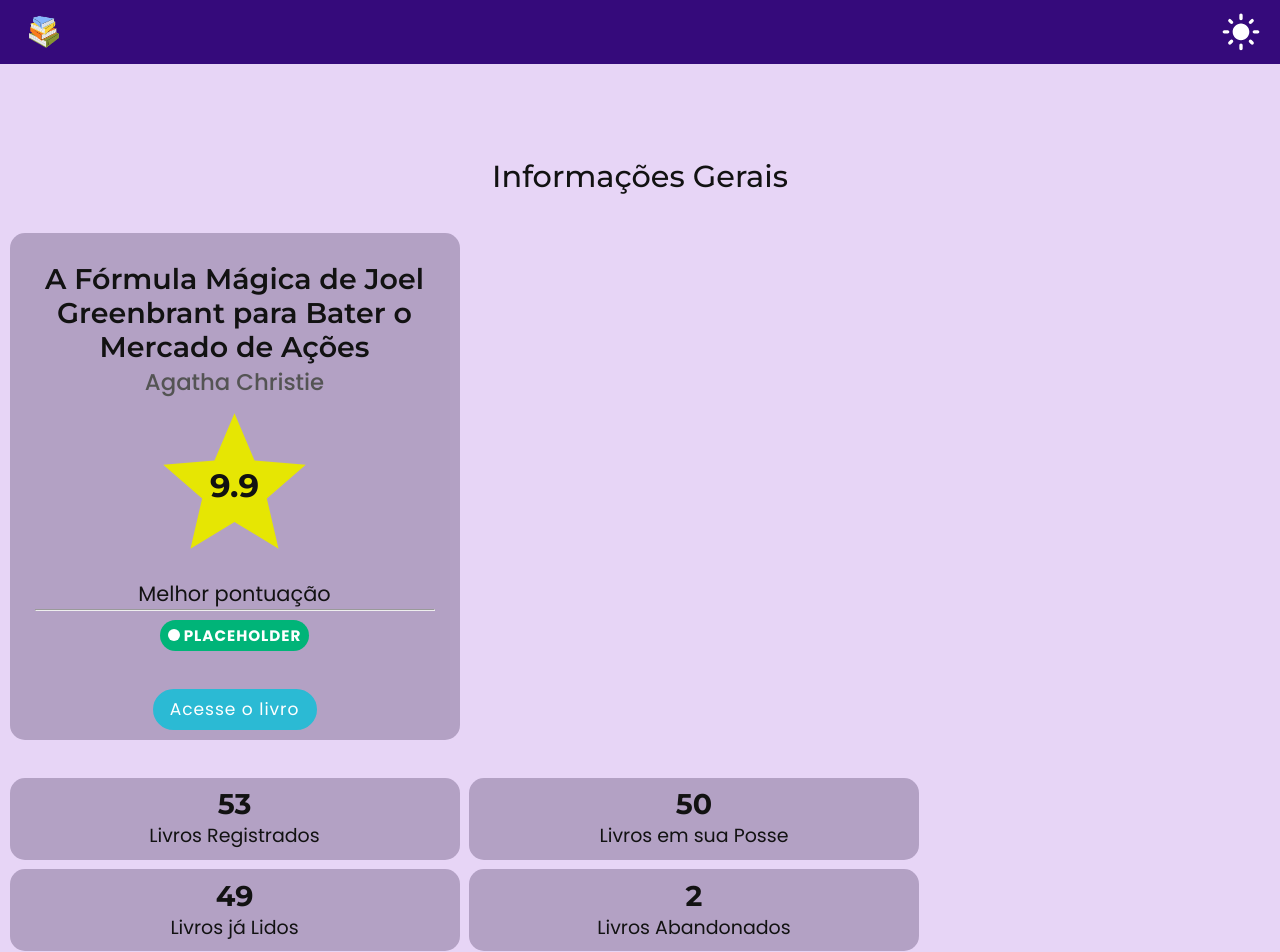
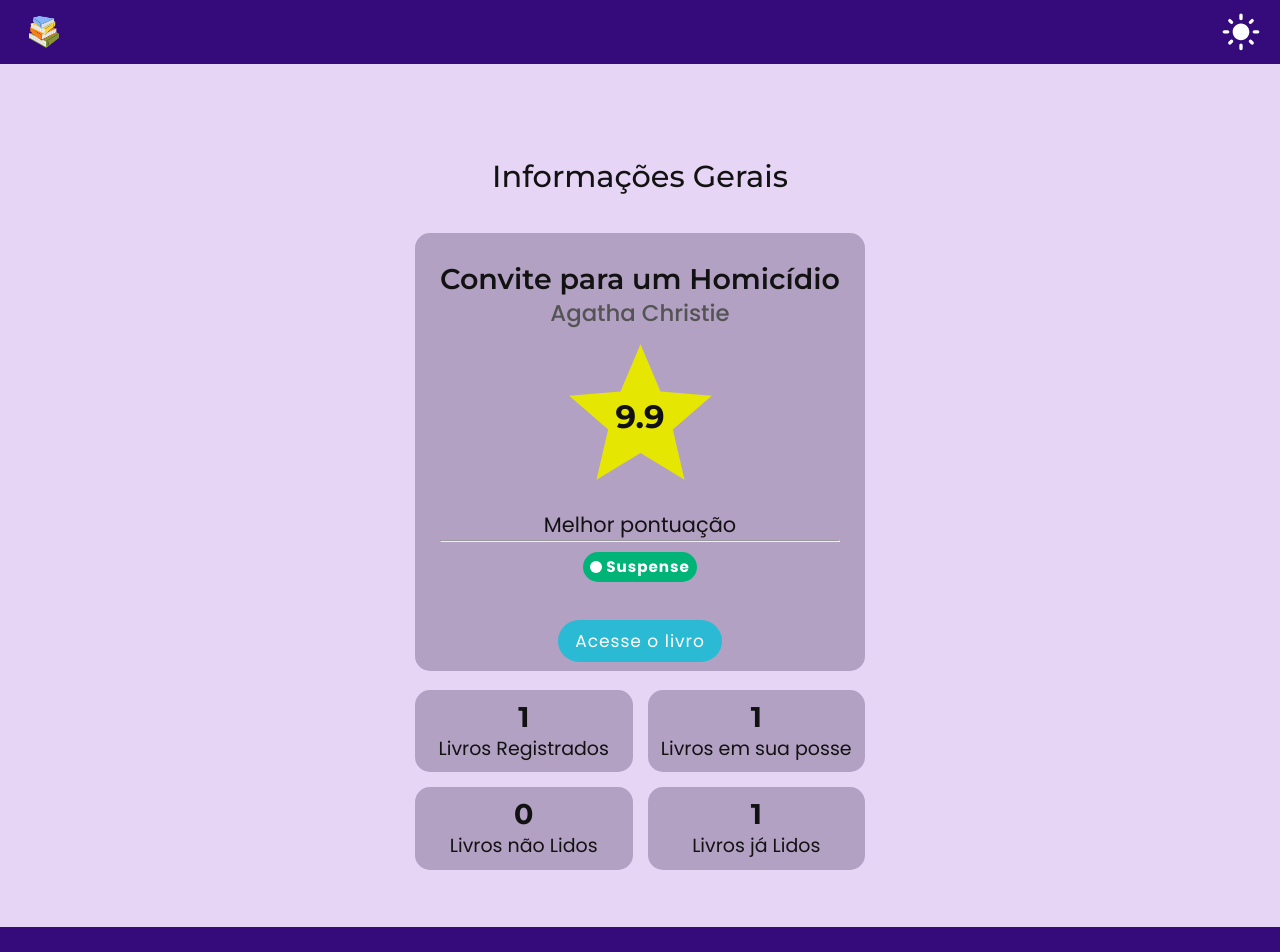
Before and after one commit to GabAlmeyda/litkeep, a React (Vite) app: page / in a window 1280 px wide. Shown: the top 952 px of the page. Built offline with nearby package versions, Linux system fonts and the light colour scheme; data requests are answered from the project's data file.

Commit message:
seção 'information' do componente 'Homepage' terminada, falta adicionar um feedback para erros no fetching; propTypes para os componente que recebem props

```diff
--- a/package.json
+++ b/package.json
@@ -13,6 +13,7 @@
   "dependencies": {
     "clsx": "^2.1.1",
     "json-server": "^1.0.0-beta.3",
+    "prop-types": "^15.8.1",
     "react": "^19.0.0",
     "react-dom": "^19.0.0",
     "react-icons": "^5.5.0",
--- a/server.json
+++ b/server.json
@@ -2,11 +2,12 @@
 	"books": [
 		{
 			"id": 1234,
-			"title": "A Fórmula Mágica de Joel Greenbrant para Bater o Mercado de Ações",
+			"title": "Convite para um Homicídio",
 			"author": "Agatha Christie",
 			"genre": "Suspense",
 			"rating": 9.9,
-			"ownership": "Sim",
+			"status": "read",
+			"ownership": true,
 			"startDate": "12/05/2023",
 			"endDate": "15/05/2023"
 		}
--- a/src/components/ui/InfoCard.module.css
+++ b/src/components/ui/InfoCard.module.css
@@ -11,3 +11,7 @@
 .bigger {
 	width: clamp(150px, 100%, 600px);
 }
+
+.noMargin {
+	margin: 0;
+}
--- a/src/components/ui/LinkButton.jsx
+++ b/src/components/ui/LinkButton.jsx
@@ -2,6 +2,7 @@
 import { Link } from "react-router-dom";
 
 import styles from "./LinkButton.module.css";
+import PropTypes from "prop-types";
 
 /**
  * renders a customizable link button.
@@ -18,10 +19,17 @@
  *
  * @returns {JSX.Element} The rendered link button for navigation.
  */
-function LinkButton({ label = "PLACEHOLDER", to = "#", color = "accent", customClasses = "" }) {
+function LinkButton({
+    label = "PLACEHOLDER",
+    to = "#",
+    color = "accent",
+    customClasses = "",
+}) {
     const validColors = ["accent", "surface"];
     if (!validColors.includes(color)) {
-        console.warn(`The color '${color}' is invalid for the 'LinkButton' component. Defaulting to 'accent'.`);
+        console.warn(
+            `The color '${color}' is invalid for the 'LinkButton' component. Defaulting to 'accent'.`
+        );
         color = "accent";
     }
 
@@ -41,4 +49,11 @@
     );
 }
 
+LinkButton.propTypes = {
+    label: PropTypes.string,
+    to: PropTypes.string,
+    color: PropTypes.oneOf(["accent", "surface"]),
+    customClasses: PropTypes.string,
+};
+
 export default LinkButton;
--- a/src/pages/Homepage.jsx
+++ b/src/pages/Homepage.jsx
@@ -29,6 +29,7 @@
 
     const [bestBook, setBestBook] = useState(undefined);
     const [isFetchFinished, setIsFetchFinished] = useState(false);
+    const [additionalInfo, setAdditionalInfo] = useState([{}, {}, {}, {}]);
 
     // Fetches books from the server and updates the fetch status
     useEffect(() => {
@@ -39,14 +40,14 @@
         };
 
         fetchAndSetBooks();
-    }, []);
+    }, [fetchBooks]);
 
     // Updates the 'bestBook' when the fetch status is 'true'
     {
         /*
-        bestBook === undefined: bestBook wasn't selected (waiting for the fetch result);
-        bestBook === null: bestBook doesn't exist (books is empty);
-        others: books isn't empty and the bestBook was selected.
+        bestBook === undefined: 'bestBook' wasn't selected (waiting for the fetch result);
+        bestBook === null: 'bestBook' doesn't exist (books is empty);
+        bestBook === {...}: 'bestBook' was selected (books isn't empty).
     */
     }
     useEffect(() => {
@@ -64,7 +65,23 @@
 
             setBestBook(bestBookRating);
         }
-    }, [books]);
+    }, [books, isFetchFinished]);
+
+    // Updates the 'additionalInfo' when the fetch status is 'true'
+    useEffect(() => {
+        if (isFetchFinished && books.length !== 0) {
+            const readBooks = filterBooks({ status: "read" });
+            const unreadBooks = filterBooks({ status: "unread" });
+            const ownershipBooks = filterBooks({ ownership: true });
+
+            setAdditionalInfo([
+                { num: books.length, label: "Livros Registrados" },
+                { num: ownershipBooks.length, label: "Livros em sua posse" },
+                { num: unreadBooks.length, label: "Livros não Lidos" },
+                { num: readBooks.length, label: "Livros já Lidos" },
+            ]);
+        }
+    }, [books, isFetchFinished, filterBooks]);
 
     // Updates the <meta> tags
     useEffect(() => {
@@ -92,11 +109,8 @@
             <section className={styles.information}>
                 <h2>Informações Gerais</h2>
 
-                {bestBook === undefined ? (
-                    <div className={styles.loadingContainer}>
-                        <p>Carregando...</p>
-                    </div>
-                ) : bestBook === null ? (
+                {/* If 'books' is empty (no books added) */}
+                {(isFetchFinished && books.length === 0) ? (
                     <div className={styles.noInfoContainer}>
                         <p>Parece que você não tem livros na sua lista.</p>
 
@@ -107,8 +121,14 @@
                         />
                     </div>
                 ) : (
-                    <div className={styles.infoContainer}>
+                    <div className={styles.infoContainer} aria-busy={!isFetchFinished}>
                         <InfoCard alignment="center">
+                            {/* If the 'bestBook' wasn't selected (fetching 'books') */}
+                            {(!isFetchFinished || bestBook === undefined) ? (
+                                <div className={styles.loadingContainer} aria-live="polite" role="status">
+                                    Carregando...
+                                </div>
+                            ) : (
                                 <div className={styles.bestBook}>
                                     <h3 className={styles.bestBook__title}>
                                         {bestBook.title}
@@ -121,13 +141,11 @@
                                         <MdOutlineStarPurple500 />
                                         <h3>{bestBook.rating}</h3>
                                     </div>
-
                                     <p>Melhor pontuação</p>
-
                                     <hr />
 
                                     <span className={styles.bestBook__tag}>
-                                    <TagCard />
+                                        <TagCard label={bestBook.genre} />
                                     </span>
 
                                     <LinkButton
@@ -136,35 +154,28 @@
                                         color="accent"
                                     />
                                 </div>
+                            )}
                         </InfoCard>
 
                         <div className={styles.infoCardsContainer}>
-                            <InfoCard alignment="center">
-                                <h3 className={styles.infoCard__num}>53</h3>
+                            {additionalInfo.map((book, index) => (
+                                <InfoCard
+                                    alignment="center"
+                                    key={index}
+                                    customClasses="noMargin"
+                                >
+                                    {bestBook ? (<>
+                                        <h3 className={styles.infoCard__num}>
+                                            {book.num}
+                                        </h3>
                                         <p className={styles.inforCard__label}>
-                                    Livros Registrados
+                                            {book.label}
                                         </p>
+                                    </>) : (
+                                        <span className={styles.infoCard__loading} role="status"></span>
+                                    )}
                                 </InfoCard>
-                            <InfoCard alignment="center">
-                                <h3 className={styles.infoCard__num}>50</h3>
-                                <p className={styles.inforCard__label}>
-                                    Livros em sua Posse
-                                </p>
-                            </InfoCard>
-                        </div>
-                        <div className={styles.infoCardsContainer}>
-                            <InfoCard alignment="center">
-                                <h3 className={styles.infoCard__num}>49</h3>
-                                <p className={styles.inforCard__label}>
-                                    Livros já Lidos
-                                </p>
-                            </InfoCard>
-                            <InfoCard alignment="center">
-                                <h3 className={styles.infoCard__num}>2</h3>
-                                <p className={styles.inforCard__label}>
-                                    Livros Abandonados
-                                </p>
-                            </InfoCard>
+                            ))}
                         </div>
                     </div>
                 )}
--- a/src/pages/Homepage.module.css
+++ b/src/pages/Homepage.module.css
@@ -3,7 +3,11 @@
 	text-align: center;
 }
 
-.loadingContainer p{
+.loadingContainer {
+	height: 400px;
+}
+
+.loadingContainer p {
 	color: var(--alt-text-color);
 }
 
@@ -23,6 +27,10 @@
 	margin-inline: auto;
 
 	text-align: center;
+}
+
+.infoContainer > * {
+	margin-inline: auto;
 }
 
 .bestBook {
@@ -83,13 +91,38 @@
 }
 
 .infoCardsContainer {
-	display: flex;
-	gap: .5rem;
+	display: grid;
+	grid-template-columns: repeat(2, minmax(150px, 225px));
+	grid-template-rows: repeat(2, auto);
+	gap: 15px;
 
-	margin-bottom: -1.5rem;
+	max-width: 450px;
+}
+
+.infoCardsContainer :nth-child(1) {
+	grid-column: 1 / 2;
+	grid-row: 1 / 2;
+}
+.infoCardsContainer :nth-child(2) {
+	grid-column: 2 / 3;
+	grid-row: 1 / 2;
+}
+.infoCardsContainer :nth-child(3) {
+	grid-column: 1 / 2;
+	grid-row: 2 / 3;
+}
+.infoCardsContainer :nth-child(4) {
+	grid-column: 2 / 3;
+	grid-row: 2 / 3;
 }
 
 .infoCard__num {
 	font-size: 1.5rem;
 	font-weight: bolder;
 }
+
+.infoCard__loading {
+	display: inline-block;
+
+	height: 40px;
+}
--- a/src/pages/LandingPage.jsx
+++ b/src/pages/LandingPage.jsx
@@ -53,7 +53,7 @@
 
             metaTag.content = content;
         });
-    });
+    }, []);
 
     const websitePaths = getWebsitePaths();
 
@@ -122,7 +122,7 @@
                 </div>
 
                 <h1>
-                    O mais completo site para
+                    O mais completo site para{" "}
                     <span>armazenar suas memórias</span>
                 </h1>
                 <h2>
@@ -158,7 +158,7 @@
 
                             <hr className={styles.feature__line} />
 
-                            <div className={styles.card}>
+                            <div className={styles.card} aria-hidden="true">
                                 <div className={styles.card__icon}>
                                     {cardInfo.icon}
                                 </div>
@@ -180,7 +180,7 @@
                         você leu e não leu e muito mais!
                     </p>
 
-                    <div className={styles.searchCardsWrapper}>
+                    <div className={styles.searchCardsWrapper} aria-hidden="true">
                         <div className={styles.cardsContainer}>
                             {searchCardsInfo.map((cardInfo, index) => (
                                 <div
@@ -245,7 +245,7 @@
                         possível
                     </p>
 
-                    <div className={styles.cardsContainer}>
+                    <div className={styles.cardsContainer} aria-hidden="true">
                         {additionalCardsInfo.map((cardInfo, index) => (
                             <div
                                 className={`${styles.card} ${
--- a/src/stores/bookStore.js
+++ b/src/stores/bookStore.js
@@ -4,7 +4,7 @@
 
 const serverPaths = getServerPaths();
 
-const useBookStore = create((set) => ({
+const useBookStore = create((set, get) => ({
 	books: [],
 
 	/**
@@ -160,10 +160,10 @@
 	 * the books that matches the specified conditions.
 	 *
 	 * @param {Object} filters - An object containing filters criteria for the books;
-	 * @param {string} [filters.ownership] - The ownership status for the books. The values
+	 * @param {boolean} [filters.ownership] - The ownership status for the books. The values
 	 * are listed bellow:
-	 * - **Yes**;
-	 * - **No**.
+	 * - **true**: The user has the book;
+	 * - **false**: The user hasn't the book.
 	 * @param {string} [filters.status] - The status of the book. The values are listed bellow:
 	 * - **read**;
 	 * - **unread**;
```
Also changed, not shown: src/components/layout/Header.jsx (+7 -2 lines), src/components/layout/Navbar.jsx (+11 -2 lines), src/components/ui/InfoCard.jsx (+7 -0 lines), src/components/ui/TagCard.jsx (+13 -7 lines), 1 other file (tests, documents, lock files or other folders). Lines whose indentation alone changed are shown as unchanged.
